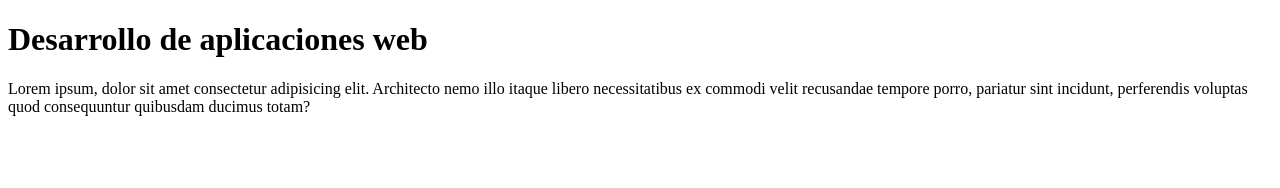
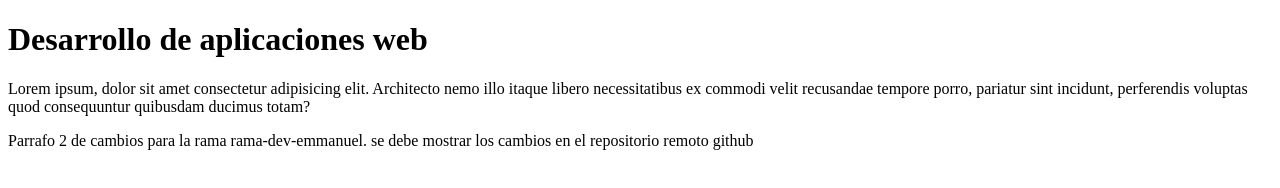
Before and after one commit to emmanuelCajas/Actividad-2-UF4, a plain HTML site: page index.html in a window 1280 px wide. Drawn offline with Linux system fonts and the light colour scheme.

Commit message:
cambios en index.html

```diff
--- a/index.html
+++ b/index.html
@@ -15,5 +15,9 @@
       quibusdam ducimus totam?
     </p>
 
+    <p>
+        Parrafo 2 de cambios para la rama rama-dev-emmanuel. se debe mostrar los cambios en el repositorio remoto github
+    </p>
+
   </body>
 </html>
```
